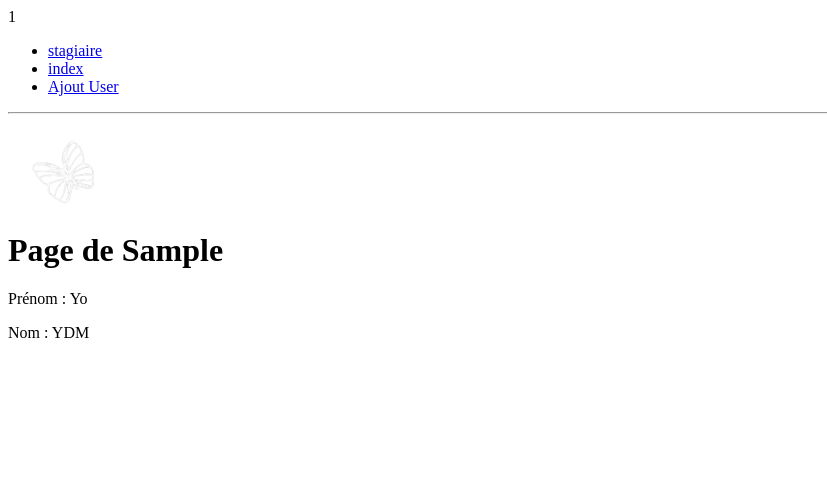
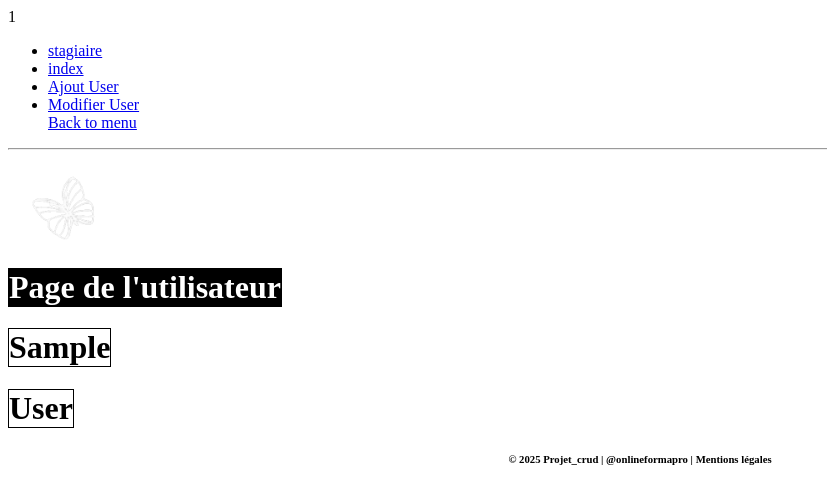
Before and after one commit to MaverickYoan/php_crud, a PHP site: page /stagiaire.php?id=1 in a window 1280 px wide. Shown: the top 504 px of the page, without its empty margins (0-827 px from the left). Run offline with PHP 8.4, Linux system fonts and the light colour scheme; tables that the repository leaves empty or names only in its code hold one stand-in row (values such as "Sample post"); some libraries are stand-ins or nearby versions.

Commit message:
C.R.U.D_Fonctionnel

```diff
--- a/src/stagiaire.php
+++ b/src/stagiaire.php
@@ -35,14 +35,14 @@ if (
 <head>
     <meta charset="UTF-8">
     <meta name="viewport" content="width=device-width, initial-scale=1.0">
-    <link rel="icon" href="src/img/favicon.ico" type="image/x-svg">
+    <link rel="icon" href="img/favicon.ico" type="image/x-svg">
     <!-- TITRE -->
     <?php
     // * enlever le isset est possible, !empty evite l'option "utilisateur qui entre une id inexistante dans la BDD", isset ne l'évite pas *
     if (isset($stagiaire) && !empty($stagiaire)):
         // print_r($stagiaire);
     ?>
-        <title> Page de <?= $stagiaire['first_name'] ?></title>
+        <title>Page de <?= $stagiaire['first_name'] ?></title>
 </head>
 
 <body>
@@ -52,15 +52,19 @@ if (
             <li><a class="links" href="http://localhost:8000/stagiaire.php">stagiaire</a></li>
             <li><a class="links" href="http://localhost:8000/index.php">index</a></li>
             <li><a class="links" href="http://localhost:8000/add.php">Ajout User</a></li>
+            <li><a class="links" href="http://localhost:8000/modifier.php">Modifier User</a></li>
+            <a href="/">Back to menu</a>
         </ul>
     </nav>
 
     <hr />
-    <img width="10%" src="src/img/w6a6775zvp661.gif" alt="gif d'ajout d'utilisateur">
+    <img width="10%" src="img/w6a6775zvp661.gif" alt="gif d'ajout d'utilisateur">
     <br>
-    <h1>Page de <?= $stagiaire['first_name'] ?></h1>
-    <p>Prénom : Yo</p>
-    <p>Nom : YDM</p>
+    <h1 style="border:1px solid black; background-color: black; color: white; width:fit-content">Page de l'utilisateur</h1>
+    <h1 style="border:1px solid black; width:fit-content"><?= $stagiaire['first_name'] ?></h1>
+    <h1 style="border:1px solid black; width:fit-content"><?= $stagiaire['last_name'] ?></h1>
+    <!-- <p>Prénom : Yo</p>
+    <p>Nom : YDM</p> -->
 
 <?php
     else:
@@ -75,4 +79,11 @@ if (
 
 </body>
 
+<!-- // * FOOTER -->
+<footer>
+    <div class="droits">
+        <h6 style="display: flex; justify-content:center;">&copy; 2025 Projet_crud | @onlineformapro | Mentions légales</h6>
+    </div>
+</footer>
+
 </html>
```
Also changed, not shown: src/add.php (+9 -0 lines), src/index.php (+10 -3 lines), src/modifier.php (+43 -5 lines).
